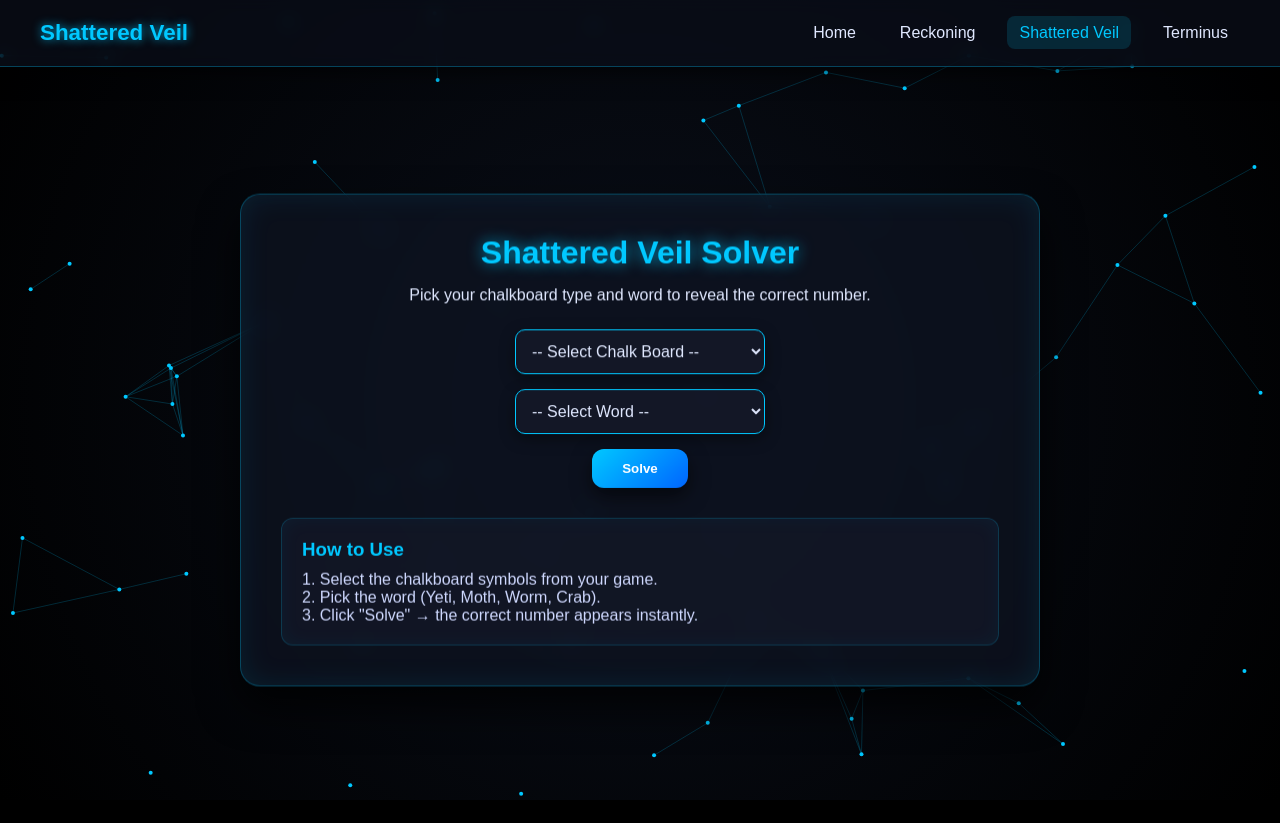
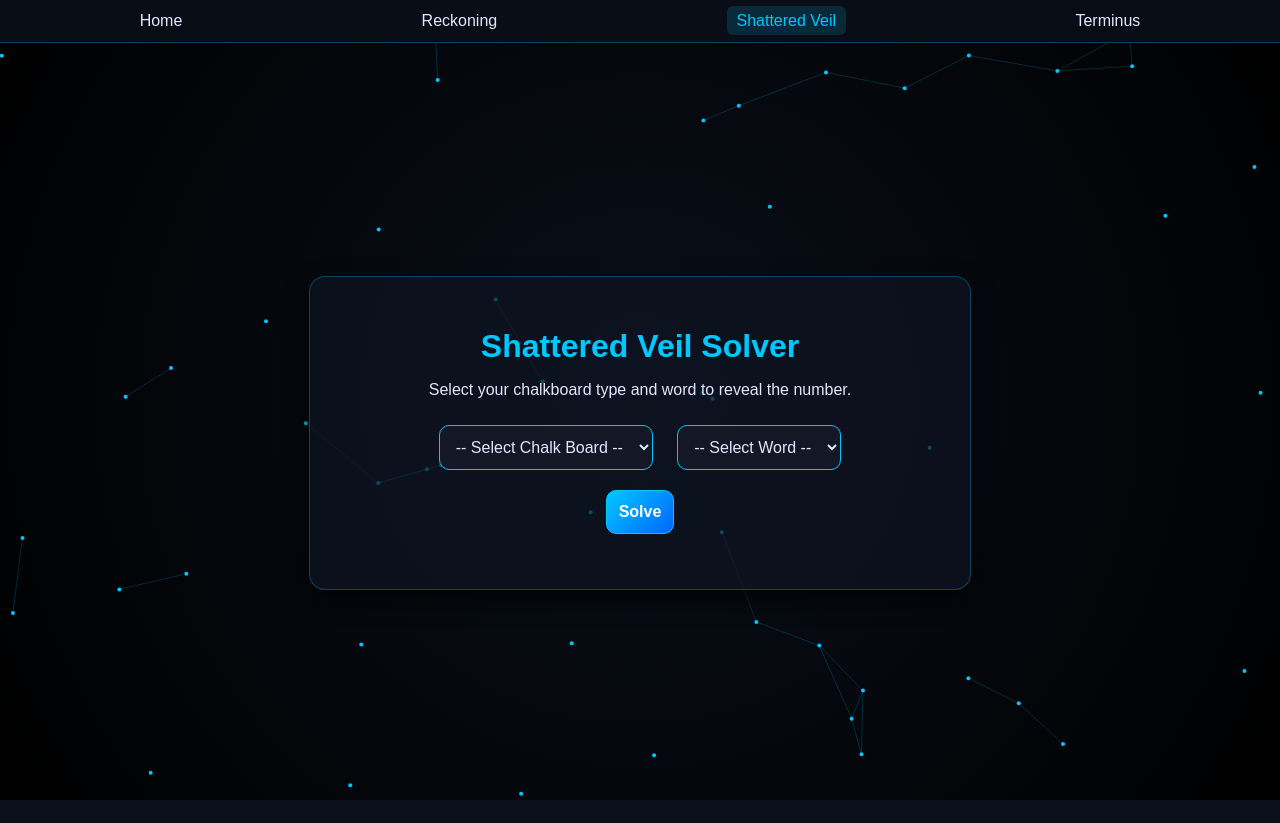
Before and after one commit to 8zj/bo6-bs, a Flask app: page /shattered in a window 1280 px wide. Before the commit the page ends 799 px from the top, so only its background shows below. Run offline with Flask 3, Linux system fonts and the light colour scheme.

Commit message:
Update shattered.html

```diff
--- a/templates/shattered.html
+++ b/templates/shattered.html
@@ -5,58 +5,45 @@
   <meta name="viewport" content="width=device-width, initial-scale=1.0">
   <title>Shattered Veil - Solver</title>
   <style>
-    * { margin: 0; padding: 0; box-sizing: border-box; }
-
     body {
       font-family: 'Poppins', sans-serif;
       background: #0a0f1a;
       color: #e0e8ff;
+      margin: 0;
+      padding: 0;
       min-height: 100vh;
       overflow-x: hidden;
-      perspective: 1000px;
     }
 
-    /* BACKGROUND NETWORK CANVAS */
     canvas#network {
       position: fixed;
       top: 0; left: 0;
       width: 100%; height: 100%;
-      z-index: -2;
+      z-index: -1;
       background: radial-gradient(circle at center, #0a0f1a 0%, #000 100%);
     }
 
-    /* NAVBAR */
     nav {
-      width: 100%;
-      padding: 20px 40px;
-      display: flex;
-      justify-content: space-between;
-      align-items: center;
-      background: rgba(10,15,26,0.7);
-      backdrop-filter: blur(8px);
+      background: rgba(10,15,26,0.8);
+      backdrop-filter: blur(6px);
+      padding: 12px 20px;
       border-bottom: 1px solid rgba(0,200,255,0.3);
-      box-shadow: 0 4px 20px rgba(0,0,0,0.7);
-      position: fixed;
-      top: 0; left: 0;
-      z-index: 1000;
-    }
-    nav .logo {
-      font-size: 1.4rem;
-      font-weight: bold;
-      color: #00c8ff;
-      text-shadow: 0 0 10px rgba(0,200,255,0.8);
+      position: sticky;
+      top: 0;
+      z-index: 10;
     }
     nav ul {
+      list-style: none;
+      margin: 0;
+      padding: 0;
       display: flex;
-      gap: 20px;
-      list-style: none;
+      justify-content: space-around;
     }
     nav a {
       color: #e0e8ff;
       text-decoration: none;
-      font-weight: 500;
-      padding: 8px 12px;
-      border-radius: 8px;
+      padding: 6px 10px;
+      border-radius: 6px;
       transition: 0.3s;
     }
     nav a:hover, nav a.active {
@@ -64,100 +51,53 @@
       color: #00c8ff;
     }
 
-    /* MAIN CONTENT */
     .container {
       display: flex;
       justify-content: center;
       align-items: center;
-      min-height: 100vh;
-      padding-top: 80px;
+      min-height: calc(100vh - 60px);
+      padding: 20px;
     }
     .card {
       background: rgba(15,20,35,0.7);
-      backdrop-filter: blur(10px);
       border: 1px solid rgba(0,200,255,0.3);
-      border-radius: 20px;
-      padding: 40px;
-      max-width: 800px;
+      border-radius: 16px;
+      padding: 30px;
       width: 100%;
+      max-width: 600px;
       text-align: center;
-      box-shadow: 0 20px 40px rgba(0,0,0,0.8), inset 0 0 30px rgba(0,200,255,0.1);
-      transform: rotateX(4deg);
-      transition: transform 0.5s;
+      box-shadow: 0 10px 25px rgba(0,0,0,0.7);
     }
-    .card:hover { transform: rotateX(0) scale(1.02); }
     .card h1 {
       color: #00c8ff;
       margin-bottom: 15px;
-      text-shadow: 0 0 15px rgba(0,200,255,0.8);
     }
-
-    /* DROPDOWNS + BUTTON */
-    .solver-inputs {
-      margin: 25px 0;
-      display: flex;
-      flex-direction: column;
-      align-items: center;
-      gap: 15px;
-    }
-    select {
+    select, button {
       padding: 12px;
+      margin: 10px;
       border-radius: 10px;
       border: 1px solid #00c8ff;
       background: rgba(20,25,40,0.9);
       color: #e0e8ff;
-      width: 250px;
       font-size: 1rem;
-      box-shadow: 0 5px 15px rgba(0,0,0,0.4);
-    }
-    select:focus {
-      outline: none;
-      border-color: #0090ff;
-      box-shadow: 0 0 10px rgba(0,200,255,0.8);
+      cursor: pointer;
     }
     button {
-      padding: 12px 30px;
       background: linear-gradient(135deg, #00c8ff, #0066ff);
       color: #fff;
-      border: none;
-      border-radius: 12px;
       font-weight: bold;
-      cursor: pointer;
       transition: 0.3s;
-      box-shadow: 0 8px 20px rgba(0,0,0,0.6);
     }
     button:hover {
-      transform: translateY(-3px) scale(1.05);
-      box-shadow: 0 12px 25px rgba(0,0,0,0.9);
+      transform: scale(1.05);
+      box-shadow: 0 0 12px rgba(0,200,255,0.7);
     }
-
-    /* RESULT */
-    .result-container {
+    #result {
       margin-top: 15px;
-      font-size: 1.6rem;
+      font-size: 1.4rem;
       font-weight: bold;
       color: #00c8ff;
-      text-shadow: 0 0 15px rgba(0,200,255,0.8);
-    }
-
-    /* INFO CARDS */
-    .info-card {
-      margin-top: 30px;
-      padding: 20px;
-      border-radius: 12px;
-      background: rgba(20,25,40,0.7);
-      border: 1px solid rgba(0,200,255,0.2);
-      color: #cfd9ff;
-      text-align: left;
-      box-shadow: inset 0 0 20px rgba(0,200,255,0.05);
-    }
-    .info-card h3 { color: #00c8ff; margin-bottom: 10px; }
-
-    /* RESPONSIVE */
-    @media (max-width: 768px) {
-      nav ul { display: none; }
-      .card { margin: 20px; transform: none; }
-      select { width: 100%; }
+      text-shadow: 0 0 8px rgba(0,200,255,0.8);
     }
   </style>
 </head>
@@ -165,21 +105,19 @@
   <canvas id="network"></canvas>
 
   <nav>
-    <div class="logo">Shattered Veil</div>
     <ul>
-      <li><a href="/" class="nav-link">Home</a></li>
-      <li><a href="/reckoning" class="nav-link">Reckoning</a></li>
-      <li><a href="/shattered" class="nav-link active">Shattered Veil</a></li>
-      <li><a href="/terminus" class="nav-link">Terminus</a></li>
+      <li><a href="/">Home</a></li>
+      <li><a href="/reckoning">Reckoning</a></li>
+      <li><a href="/shattered" class="active">Shattered Veil</a></li>
+      <li><a href="/terminus">Terminus</a></li>
     </ul>
   </nav>
 
   <div class="container">
     <div class="card">
       <h1>Shattered Veil Solver</h1>
-      <p>Pick your chalkboard type and word to reveal the correct number.</p>
+      <p>Select your chalkboard type and word to reveal the number.</p>
 
-      <div class="solver-inputs">
       <select id="boardSelect">
         <option value="">-- Select Chalk Board --</option>
         <option value="E">E</option>
@@ -196,69 +134,23 @@
         <option value="Worm">Worm</option>
       </select>
 
+      <br>
       <button id="solveBtn">Solve</button>
+      <div id="result"></div>
+    </div>
   </div>
 
-      <div class="result-container" id="result"></div>
-
-      <div class="info-card">
-        <h3>How to Use</h3>
-        <p>
-          1. Select the chalkboard symbols from your game.<br>
-          2. Pick the word (Yeti, Moth, Worm, Crab).<br>
-          3. Click "Solve" → the correct number appears instantly.<br>
-        </p>
-      </div>
-    </div>
-  </div>
-  <script src="{{ url_for('static', filename='js/script.js') }}"></script>
+  <!-- Background -->
   <script>
     const canvas = document.getElementById("network");
     const ctx = canvas.getContext("2d");
-    let width, height, points;
+    let w,h,points;
+    function resize(){w=canvas.width=window.innerWidth;h=canvas.height=window.innerHeight;points=Array.from({length:50},()=>({x:Math.random()*w,y:Math.random()*h,vx:(Math.random()-.5)*.5,vy:(Math.random()-.5)*.5}));}
+    resize();window.addEventListener("resize",resize);
+    function draw(){ctx.clearRect(0,0,w,h);ctx.fillStyle="#00c8ff";for(let p of points){p.x+=p.vx;p.y+=p.vy;if(p.x<0||p.x>w) p.vx*=-1;if(p.y<0||p.y>h) p.vy*=-1;ctx.beginPath();ctx.arc(p.x,p.y,2,0,Math.PI*2);ctx.fill();}
+      ctx.strokeStyle="rgba(0,200,255,0.2)";for(let i=0;i<points.length;i++){for(let j=i+1;j<points.length;j++){let dx=points[i].x-points[j].x;let dy=points[i].y-points[j].y;let dist=Math.sqrt(dx*dx+dy*dy);if(dist<100){ctx.beginPath();ctx.moveTo(points[i].x,points[i].y);ctx.lineTo(points[j].x,points[j].y);ctx.stroke();}}}requestAnimationFrame(draw);}draw();
+  </script>
 
-    function resize() {
-      width = canvas.width = window.innerWidth;
-      height = canvas.height = window.innerHeight;
-      points = Array.from({ length: 70 }, () => ({
-        x: Math.random() * width,
-        y: Math.random() * height,
-        vx: (Math.random() - 0.5) * 0.5,
-        vy: (Math.random() - 0.5) * 0.5
-      }));
-    }
-    resize();
-    window.addEventListener("resize", resize);
-
-    function animate() {
-      ctx.clearRect(0, 0, width, height);
-      ctx.fillStyle = "#00c8ff";
-      for (let p of points) {
-        p.x += p.vx; p.y += p.vy;
-        if (p.x < 0 || p.x > width) p.vx *= -1;
-        if (p.y < 0 || p.y > height) p.vy *= -1;
-
-        ctx.beginPath();
-        ctx.arc(p.x, p.y, 2, 0, Math.PI * 2);
-        ctx.fill();
-      }
-      ctx.strokeStyle = "rgba(0,200,255,0.2)";
-      for (let i = 0; i < points.length; i++) {
-        for (let j = i+1; j < points.length; j++) {
-          let dx = points[i].x - points[j].x;
-          let dy = points[i].y - points[j].y;
-          let dist = Math.sqrt(dx*dx + dy*dy);
-          if (dist < 120) {
-            ctx.beginPath();
-            ctx.moveTo(points[i].x, points[i].y);
-            ctx.lineTo(points[j].x, points[j].y);
-            ctx.stroke();
-          }
-        }
-      }
-      requestAnimationFrame(animate);
-    }
-    animate();
-  </script>
+  <script src="{{ url_for('static', filename='js/script.js') }}"></script>
 </body>
 </html>
```
Lines whose indentation alone changed are shown as unchanged.
